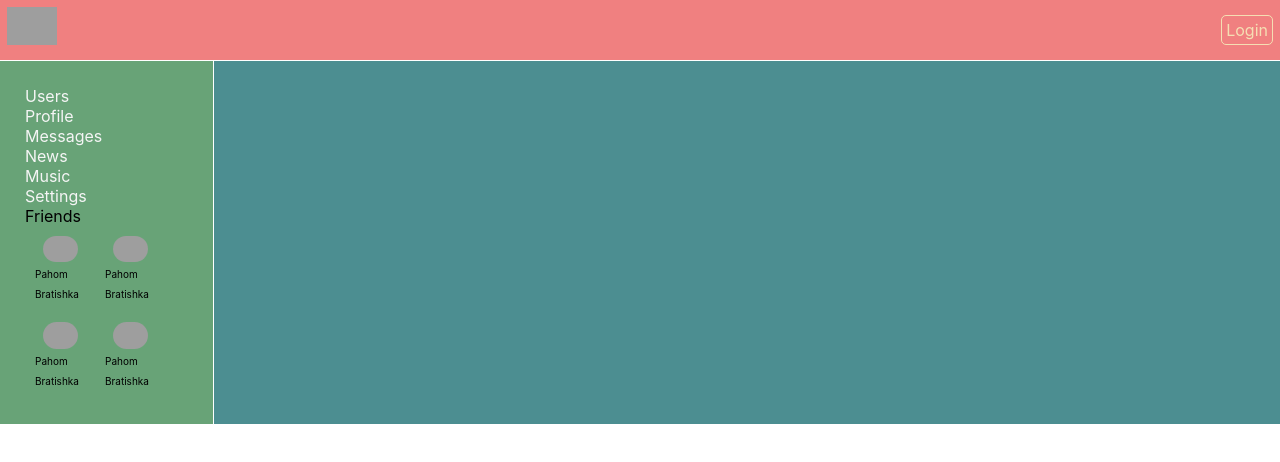
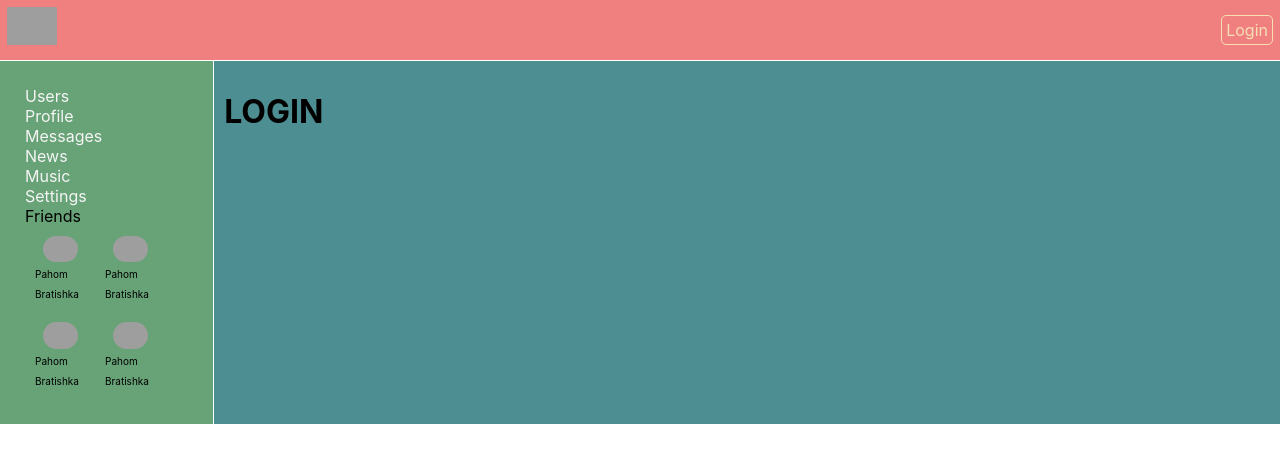
Before and after one commit to Grendaizo90/SocialNetworkTraining, a React (Create React App) app: page /login in a window 1280 px wide. Shown: the top 462 px of the page. Built offline with nearby package versions, Linux system fonts and the light colour scheme; no server answers; grey boxes are pictures that could not be loaded.

Commit message:
Lesson 69. Redirect

```diff
--- a/src/App.js
+++ b/src/App.js
@@ -9,6 +9,7 @@
 import DialogsContainer from './components/Dialogs/DialogsContainer';
 import UsersContainer from './components/Users/UsersContainer';
 import ProfileContainer from './components/Profile/ProfileContainer';
+import LoginPage from './components/Login/Login';
 
 const App = (props) => {
   return (
@@ -17,6 +18,9 @@
         <HeaderContainer />
         <Navbar />
         <div className="app-wrapper-content">
+          <Route
+            path="/login/"
+            render={() => <LoginPage />} />
           <Route
             path="/users/"
             render={() => <UsersContainer />} />
--- a/src/components/Dialogs/Dialogs.jsx
+++ b/src/components/Dialogs/Dialogs.jsx
@@ -2,6 +2,7 @@
 import DialogItem from './DialogItem/DialogItem';
 import Message from './Message/Message';
 import s from './Dialogs.module.css';
+import { Redirect } from 'react-router-dom';
 
 
 const Dialogs = (props) => {
@@ -23,6 +24,10 @@
   const messagesElements = messages.map( m =>
     <Message message={m.message} id={m.id} key={m.id} />
   );
+
+  if (!props.isAuth) {
+    return <Redirect to={'/login'} />
+  };
 
   return (
     <div className={s.dialogs}>
--- a/src/components/Dialogs/DialogsContainer.jsx
+++ b/src/components/Dialogs/DialogsContainer.jsx
@@ -5,7 +5,8 @@
 
 const mapStateToProps = (state) => {
   return {
-    dialogsPage: state.dialogsPage
+    dialogsPage: state.dialogsPage,
+    isAuth: state.auth.isAuth
   }
 }
 
--- /dev/null
+++ b/src/components/Login/Login.jsx
@@ -0,0 +1,7 @@
+import React from "react";
+
+const Login = () => {
+  return <h1>LOGIN</h1>
+};
+
+export default Login;
--- a/src/components/Profile/ProfileContainer.jsx
+++ b/src/components/Profile/ProfileContainer.jsx
@@ -3,6 +3,7 @@
 import { connect } from 'react-redux';
 import { withRouter } from 'react-router';
 import { getUserProfile } from '../../redux/profileReducer';
+import { Redirect } from 'react-router-dom';
 
 class ProfileContainer extends Component {
 
@@ -15,6 +16,9 @@
   };
 
   render() {
+    if (!this.props.isAuth) {
+      return <Redirect to={'/login'} />
+    };
     return (
       <Profile {...this.props} />
     );
@@ -22,7 +26,8 @@
 };
 
 const mapStateToProps = (state) => ({
-  profile: state.profilePage.profile
+  profile: state.profilePage.profile,
+  isAuth: state.auth.isAuth
 });
 
 const WithUrlDataContainerComponent = withRouter(ProfileContainer);
```
